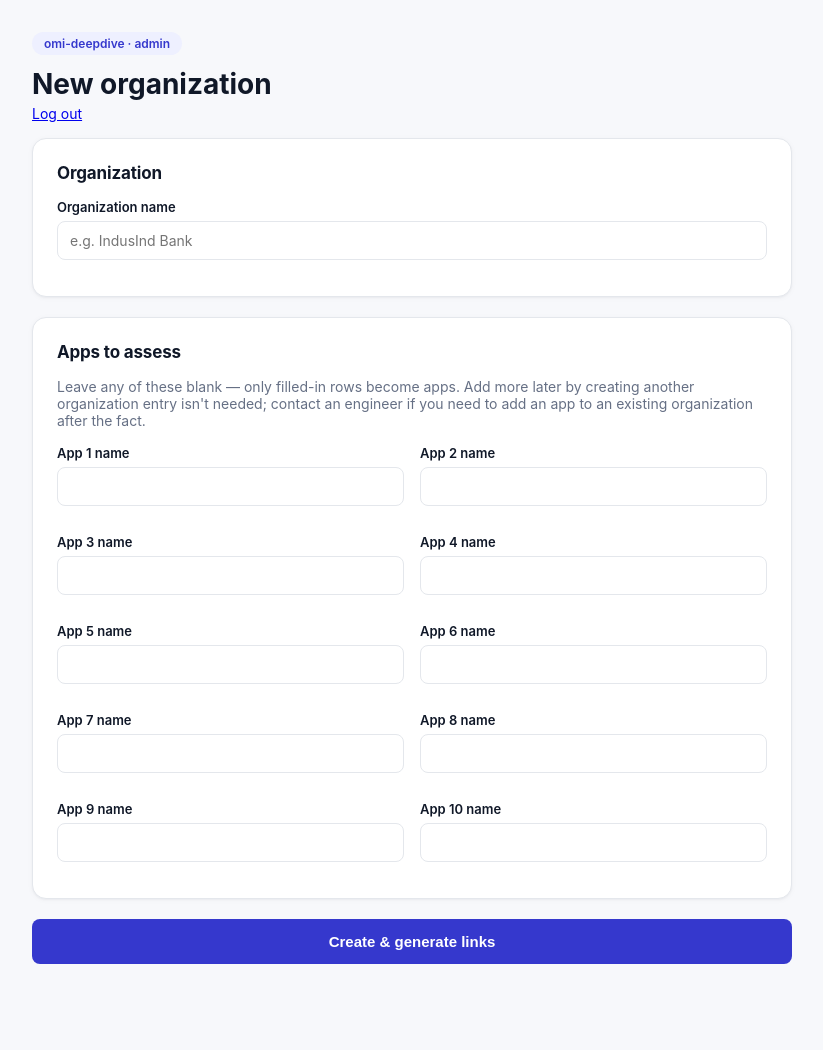
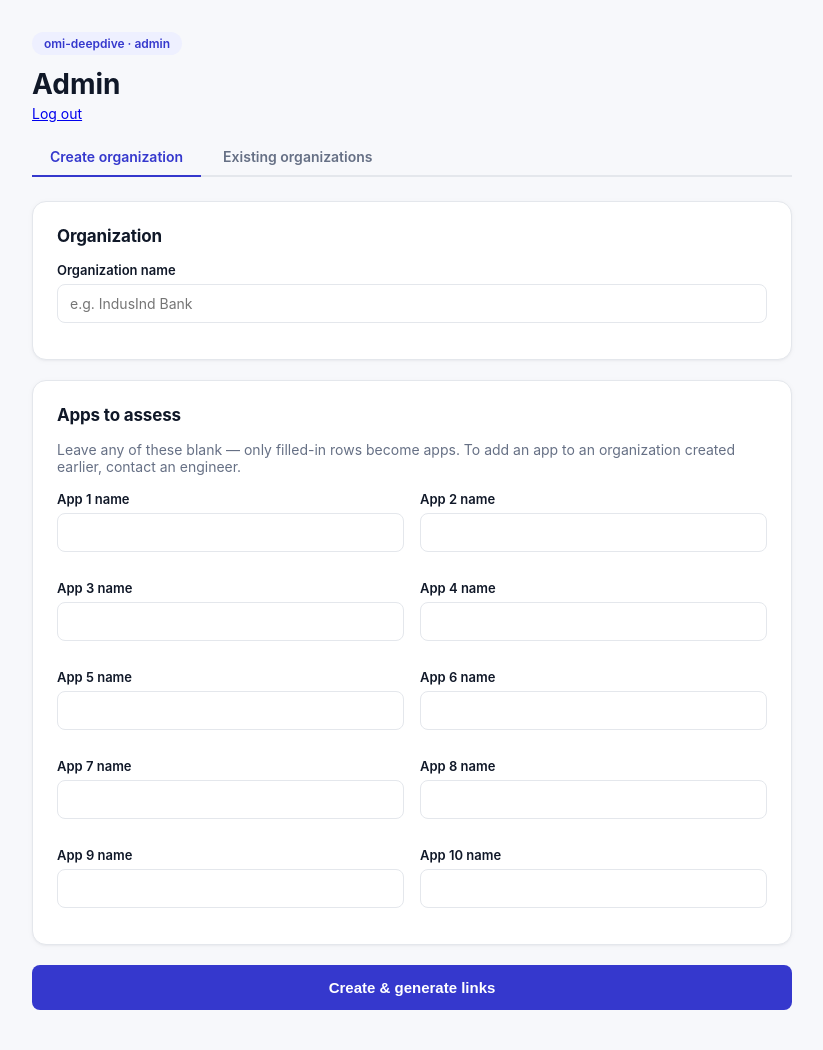
Before and after one commit to shrilekha/omi, a Flask app: page /admin/new in a window 1280 px wide. Shown: the top 1050 px of the page, without its empty margins (228-1051 px from the left). Before the commit the page ends 964 px from the top, so only its background shows below. Run offline with Flask 3, Linux system fonts and the light colour scheme; the visitor is signed in with stand-in values (Sample User, id 1); data that the repository does not hold is empty.

Commit message:
Fix crash on unanswered dimension, add real tabbed admin nav
- Bug: submitting an assessment with an entire non-N/A-eligible dimension
  left blank (dscore=None) crashed with TypeError on `None|round`, because
  the badge text only checked the explicit is_na flag, not dscore is none
  — those are different states (marked not applicable vs. simply
  unanswered) and only the color banding handled both; the text branch
  didn't. Now shows "Not answered" instead of crashing, distinct from the
  "N/A" shown for an explicitly marked dimension. report.html's equivalent
  badges were already keyed off `score is none` directly and unaffected.
- Admin now has an actual tab bar (Create organization / Existing
  organizations) instead of one long page with the org list stapled below
  the create form. /admin/new and /admin/orgs are separate routes/pages
  sharing the tab nav; pagination moved to /admin/orgs. admin_org.html's
  back-link now points at the organizations list, with a separate "+ New
  organization" link alongside it.

Co-Authored-By: Claude Sonnet 5 <noreply@anthropic.com>
Claude-Session: https://claude.ai/code/session_01BKzNwUUAyRS3fdD6o3dcqE

```diff
--- a/omi-deepdive/backend/app.py
+++ b/omi-deepdive/backend/app.py
@@ -76,28 +76,17 @@ def admin_logout():
 ORGS_PER_PAGE = 10
 
 
-def _render_admin_new(error=None):
-    page = max(1, request.args.get('page', 1, type=int))
-    total = count_organizations()
-    total_pages = max(1, (total + ORGS_PER_PAGE - 1) // ORGS_PER_PAGE)
-    page = min(page, total_pages)
-    orgs = get_organizations_page(ORGS_PER_PAGE, (page - 1) * ORGS_PER_PAGE)
-    return render_template(
-        'admin_new.html', orgs=orgs, error=error, page=page, total_pages=total_pages
-    )
-
-
 @app.route('/admin/new', methods=['GET', 'POST'])
 @require_admin
 def admin_new():
     if request.method == 'POST':
         org_name = request.form.get('org_name', '').strip()
         if not org_name:
-            return _render_admin_new(error='Organization name is required.')
+            return render_template('admin_new.html', error='Organization name is required.')
 
         app_names = [v.strip() for k, v in request.form.items() if k.startswith('app_name_') and v.strip()]
         if not app_names:
-            return _render_admin_new(error='At least one app name is required.')
+            return render_template('admin_new.html', error='At least one app name is required.')
 
         org_id, _ = create_organization(org_name)
         for name in app_names:
@@ -105,7 +94,18 @@ def admin_new():
 
         return redirect(url_for('admin_org', org_id=org_id))
 
-    return _render_admin_new()
+    return render_template('admin_new.html', error=None)
+
+
+@app.route('/admin/orgs')
+@require_admin
+def admin_orgs():
+    page = max(1, request.args.get('page', 1, type=int))
+    total = count_organizations()
+    total_pages = max(1, (total + ORGS_PER_PAGE - 1) // ORGS_PER_PAGE)
+    page = min(page, total_pages)
+    orgs = get_organizations_page(ORGS_PER_PAGE, (page - 1) * ORGS_PER_PAGE)
+    return render_template('admin_orgs.html', orgs=orgs, page=page, total_pages=total_pages)
 
 
 @app.route('/admin/org/<int:org_id>')
--- a/omi-deepdive/backend/static/style.css
+++ b/omi-deepdive/backend/static/style.css
@@ -32,6 +32,24 @@ body {
   border-radius: 20px;
   margin-bottom: 12px;
 }
+
+.tab-nav {
+  display: flex;
+  gap: 4px;
+  margin-bottom: 24px;
+  border-bottom: 2px solid var(--border);
+}
+.tab-nav a {
+  padding: 10px 18px;
+  font-size: 14px;
+  font-weight: 600;
+  color: var(--sub);
+  text-decoration: none;
+  border-bottom: 2px solid transparent;
+  margin-bottom: -2px;
+}
+.tab-nav a:hover { color: var(--ink); }
+.tab-nav a.active { color: var(--accent); border-bottom-color: var(--accent); }
 
 .page-header h1 { margin: 0 0 4px; font-size: 28px; }
 .sub { color: var(--sub); font-size: 14px; margin: 0 0 16px; }
--- a/omi-deepdive/backend/templates/admin_new.html
+++ b/omi-deepdive/backend/templates/admin_new.html
@@ -10,9 +10,14 @@
 <div class="wrap">
   <header class="page-header">
     <span class="badge">omi-deepdive · admin</span>
-    <h1>New organization</h1>
+    <h1>Admin</h1>
     <p class="sub"><a href="{{ url_for('admin_logout') }}">Log out</a></p>
   </header>
+
+  <nav class="tab-nav">
+    <a href="{{ url_for('admin_new') }}" class="active">Create organization</a>
+    <a href="{{ url_for('admin_orgs') }}">Existing organizations</a>
+  </nav>
 
   {% if error %}
   <section class="card" style="border-color:#fda29b;">
@@ -30,7 +35,7 @@
 
     <section class="card">
       <h2>Apps to assess</h2>
-      <p class="sub">Leave any of these blank — only filled-in rows become apps. Add more later by creating another organization entry isn't needed; contact an engineer if you need to add an app to an existing organization after the fact.</p>
+      <p class="sub">Leave any of these blank — only filled-in rows become apps. To add an app to an organization created earlier, contact an engineer.</p>
       <div class="grid2">
         {% for i in range(1, 11) %}
         <label>App {{ i }} name
@@ -42,36 +47,6 @@
 
     <button type="submit" class="submit">Create &amp; generate links</button>
   </form>
-
-  {% if orgs %}
-  <section class="card">
-    <h2>Existing organizations</h2>
-    <table>
-      <thead><tr><th>Organization</th><th>Created</th><th></th></tr></thead>
-      <tbody>
-        {% for o in orgs %}
-        <tr>
-          <td>{{ o.name }}</td>
-          <td>{{ o.created_at }}</td>
-          <td><a href="{{ url_for('admin_org', org_id=o.id) }}">View links</a></td>
-        </tr>
-        {% endfor %}
-      </tbody>
-    </table>
-
-    {% if total_pages > 1 %}
-    <div style="display:flex; align-items:center; justify-content:space-between; margin-top:16px;">
-      {% if page > 1 %}
-        <a href="{{ url_for('admin_new', page=page - 1) }}">&larr; Newer</a>
-      {% else %}<span></span>{% endif %}
-      <span class="sub">Page {{ page }} of {{ total_pages }}</span>
-      {% if page < total_pages %}
-        <a href="{{ url_for('admin_new', page=page + 1) }}">Older &rarr;</a>
-      {% else %}<span></span>{% endif %}
-    </div>
-    {% endif %}
-  </section>
-  {% endif %}
 </div>
 </body>
 </html>
--- a/omi-deepdive/backend/templates/admin_org.html
+++ b/omi-deepdive/backend/templates/admin_org.html
@@ -12,7 +12,9 @@
     <span class="badge">omi-deepdive · admin</span>
     <h1>{{ org.name }}</h1>
     <p class="sub">
-      <a href="{{ url_for('admin_new') }}">&larr; Back to create another organization</a>
+      <a href="{{ url_for('admin_orgs') }}">&larr; All organizations</a>
+      &nbsp;·&nbsp;
+      <a href="{{ url_for('admin_new') }}">+ New organization</a>
       &nbsp;·&nbsp;
       <a href="{{ url_for('admin_logout') }}">Log out</a>
     </p>
--- a/omi-deepdive/backend/templates/submission_summary.html
+++ b/omi-deepdive/backend/templates/submission_summary.html
@@ -59,7 +59,7 @@
   <section class="card dimension dim-{{ band }}">
     <h2>
       {{ dim.name }}
-      <span class="dim-badge dim-badge-{{ band }}">{% if is_na %}N/A{% else %}{{ dscore|round(0, 'floor')|int }}%{% endif %}</span>
+      <span class="dim-badge dim-badge-{{ band }}">{% if is_na %}N/A{% elif dscore is none %}Not answered{% else %}{{ dscore|round(0, 'floor')|int }}%{% endif %}</span>
     </h2>
     <div class="tool-line">Current tool/vendor: <strong>{{ result.tools.get(dim.id) or 'None reported' }}</strong></div>
 
```
Also changed, not shown: omi-deepdive/backend/templates/admin_orgs.html (added, +55 -0 lines).
